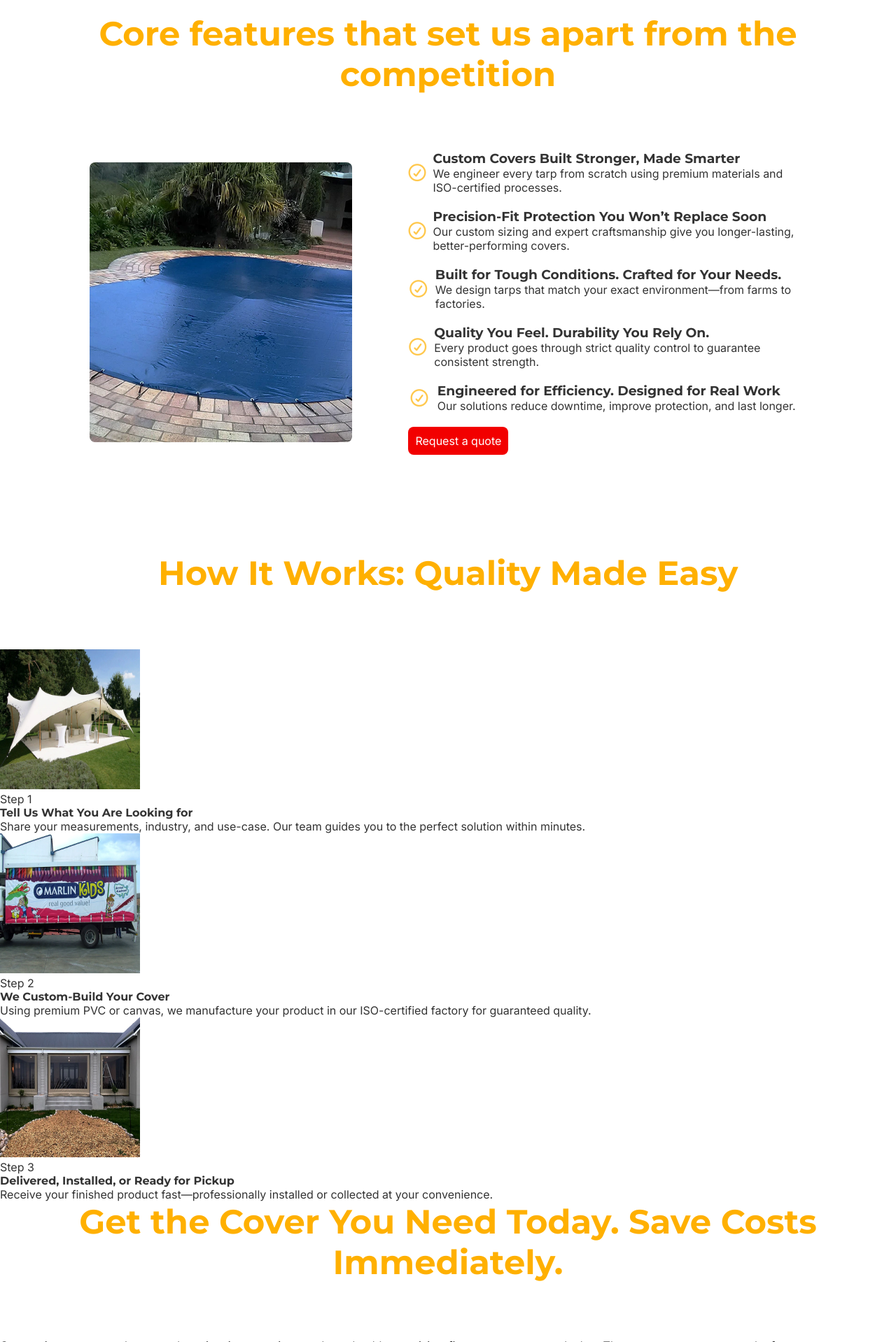
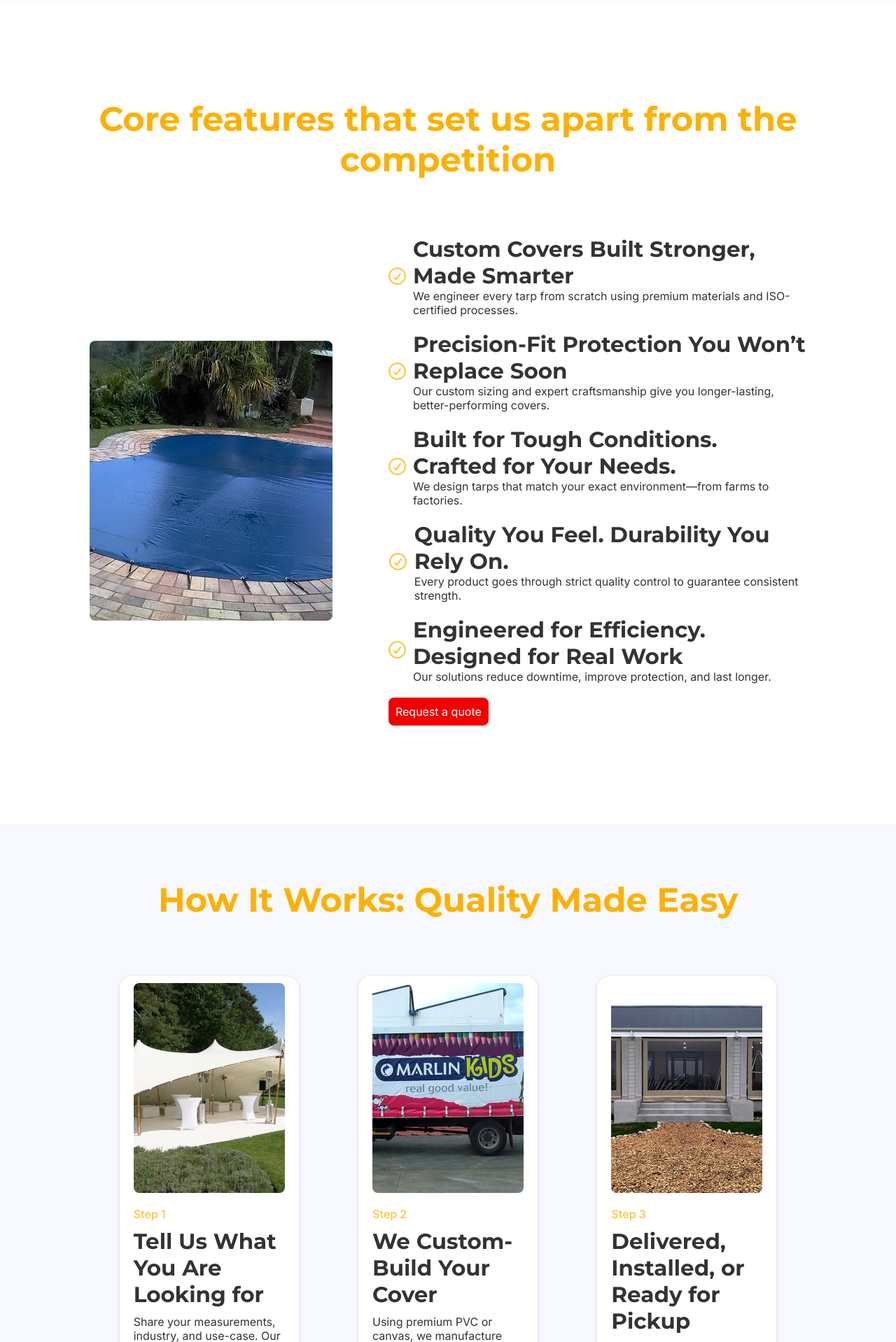
Before and after one commit to QMateza/tarpsandcanvas, a Django app: page / in a window 1280 px wide. Shown: the part 3894-5812 px from the top of the page at 70% size. Run offline with Django 5.2, Linux system fonts and the light colour scheme; some libraries are stand-ins or nearby versions.

Commit message:
Steps styled

```diff
--- a/static/styles/main.css
+++ b/static/styles/main.css
@@ -75,6 +75,14 @@
   color: var(--primary);
   text-align: center;
   font-size: var(--text-h2);
+}
+
+h3 {
+  font-size: var(--text-h3);
+}
+
+h4 {
+  font-size: var(--text-h4);
 }
 
 li {
@@ -263,10 +271,6 @@
   border-radius: 8px;
 }
 
-.pain-point .cta {
-  width: 29%;
-}
-
 /* ----------------- SOCIAL PROOF SECTION ----------------- */
 
 .social-proof {
@@ -337,7 +341,7 @@
   margin-bottom: 2rem;
 }
 
-.value-prop-card h3 {
+.value-prop-card h4 {
   margin-bottom: 1rem;
 }
 
@@ -455,3 +459,57 @@
   color: var(--primary-tint);
   font-size: var(--text-h5);
 }
+
+/* ----------------- STEPS SECTION ----------------- */
+
+.steps-container {
+  padding: 8rem 0;
+  background-color: var(--smoke-white);
+  margin-bottom: var(--section-divider);
+}
+
+.steps-container h2 {
+  margin-bottom: 8rem;
+}
+
+.steps-container-wrapper {
+  width: 80%;
+  margin: 0 auto;
+  display: flex;
+  justify-content: space-around;
+}
+
+.steps-container-wrapper article {
+  width: 25%;
+  padding: 1rem 2rem 2rem;
+  background-color: var(--white);
+  border-radius: 1.8rem;
+  box-shadow: rgba(0, 0, 0, 0.16) 0px 1px 4px;
+}
+
+.steps-container-wrapper-image {
+  width: 100%;
+  height: 30rem;
+  position: relative;
+  margin-bottom: 2rem;
+  /* border-radius: 0.8rem; */
+}
+
+.steps-container-wrapper-image picture,
+.steps-container-wrapper-image img {
+  position: absolute;
+  width: 100%;
+  height: 100%;
+  object-fit: cover;
+  border-radius: 0.8rem;
+}
+
+.steps {
+  margin-bottom: 1rem;
+  font-weight: 600;
+  color: var(--primary-tint);
+}
+
+.steps-container-wrapper h4 {
+  margin-bottom: 1rem;
+}
--- a/templates/home.html
+++ b/templates/home.html
@@ -302,7 +302,7 @@
             height="150"
           />
         </picture>
-        <h3>Built to Last. Designed for You.</h3>
+        <h4>Built to Last. Designed for You.</h4>
         <p>
           Our custom PVC and canvas products are engineered for durability,
           precision, and long-term performance. Unlike generic covers, every
@@ -325,7 +325,7 @@
             height="150"
           />
         </picture>
-        <h3>Custom Fit. Zero Compromise.</h3>
+        <h4>Custom Fit. Zero Compromise.</h4>
         <p>
           We design tarps that match your exact requirements—no guessing, no
           gaps, no wasted material. Our specialised production process ensures a
@@ -347,7 +347,7 @@
             height="150"
           />
         </picture>
-        <h3>Proven Quality. Certified Confidence.</h3>
+        <h4>Proven Quality. Certified Confidence.</h4>
         <p>
           Our ISO 9001:2015 certification means every step—from ordering to
           delivery—is backed by strict quality control. You get consistent
@@ -369,7 +369,7 @@
             height="150"
           />
         </picture>
-        <h3>African-Made. Globally Trusted.</h3>
+        <h4>African-Made. Globally Trusted.</h4>
         <p>
           Built in our 1000m² East London factory, our solutions are trusted
           across Southern Africa and exported to countries like Tanzania and
@@ -391,7 +391,7 @@
             height="150"
           />
         </picture>
-        <h3>Fast, Professional, On-Site Support.</h3>
+        <h4>Fast, Professional, On-Site Support.</h4>
         <p>
           We don’t just manufacture—we maintain. Our dedicated team handles
           installations and on-site repairs, ensuring your equipment stays
@@ -413,7 +413,7 @@
             height="150"
           />
         </picture>
-        <h3>Consistency You Can Count On.</h3>
+        <h4>Consistency You Can Count On.</h4>
         <p>
           Our tightly managed supply chain and trusted material partners
           guarantee high-quality components in every product. This ensures a
@@ -512,7 +512,7 @@
         <div class="benefits-wrapper-text">
           <i class="fa-regular fa-circle-check"></i>
           <div>
-            <h3>Custom Covers Built Stronger, Made Smarter</h3>
+            <h4>Custom Covers Built Stronger, Made Smarter</h4>
             <p>
               We engineer every tarp from scratch using premium materials and
               ISO-certified processes.
@@ -522,7 +522,7 @@
         <div class="benefits-wrapper-text">
           <i class="fa-regular fa-circle-check"></i>
           <div>
-            <h3>Precision-Fit Protection You Won’t Replace Soon</h3>
+            <h4>Precision-Fit Protection You Won’t Replace Soon</h4>
             <p>
               Our custom sizing and expert craftsmanship give you
               longer-lasting, better-performing covers.
@@ -532,7 +532,7 @@
         <div class="benefits-wrapper-text">
           <i class="fa-regular fa-circle-check"></i>
           <div>
-            <h3>Built for Tough Conditions. Crafted for Your Needs.</h3>
+            <h4>Built for Tough Conditions. Crafted for Your Needs.</h4>
             <p>
               We design tarps that match your exact environment—from farms to
               factories.
@@ -542,7 +542,7 @@
         <div class="benefits-wrapper-text">
           <i class="fa-regular fa-circle-check"></i>
           <div>
-            <h3>Quality You Feel. Durability You Rely On.</h3>
+            <h4>Quality You Feel. Durability You Rely On.</h4>
             <p>
               Every product goes through strict quality control to guarantee
               consistent strength.
@@ -552,7 +552,7 @@
         <div class="benefits-wrapper-text">
           <i class="fa-regular fa-circle-check"></i>
           <div>
-            <h3>Engineered for Efficiency. Designed for Real Work</h3>
+            <h4>Engineered for Efficiency. Designed for Real Work</h4>
             <p>
               Our solutions reduce downtime, improve protection, and last
               longer.
@@ -567,7 +567,9 @@
   </section>
   <section class="steps-container">
     <h2><span class="highlight">How It Works:</span> Quality Made Easy</h2>
+    <div class="steps-container-wrapper">
       <article>
+        <div class="steps-container-wrapper-image">
           <picture>
             <source
               media="(min-width: 768px)"
@@ -582,14 +584,16 @@
               height="200"
             />
           </picture>
-      <p>Step 1</p>
+        </div>
+        <p class="steps">Step 1</p>
         <h4>Tell Us What You Are Looking for</h4>
         <p>
-        Share your measurements, industry, and use-case. Our team guides you to
-        the perfect solution within minutes.
+          Share your measurements, industry, and use-case. Our team guides you
+          to the perfect solution within minutes.
         </p>
       </article>
       <article>
+        <div class="steps-container-wrapper-image">
           <picture>
             <source
               media="(min-width: 768px)"
@@ -598,7 +602,9 @@
             />
             <img src="" alt="" loading="lazy" width="200" height="200" />
           </picture>
-      <p>Step 2</p>
+        </div>
+
+        <p class="steps">Step 2</p>
         <h4>We Custom-Build Your Cover</h4>
         <p>
           Using premium PVC or canvas, we manufacture your product in our
@@ -606,6 +612,7 @@
         </p>
       </article>
       <article>
+        <div class="steps-container-wrapper-image">
           <picture>
             <source
               media="(min-width: 768px)"
@@ -620,13 +627,16 @@
               height="200"
             />
           </picture>
-      <p>Step 3</p>
+        </div>
+
+        <p class="steps">Step 3</p>
         <h4>Delivered, Installed, or Ready for Pickup</h4>
         <p>
-        Receive your finished product fast—professionally installed or collected
-        at your convenience.
+          Receive your finished product fast—professionally installed or
+          collected at your convenience.
         </p>
       </article>
+    </div>
   </section>
   <section class="last-call">
     <h2>
```
Lines whose indentation alone changed are shown as unchanged.
